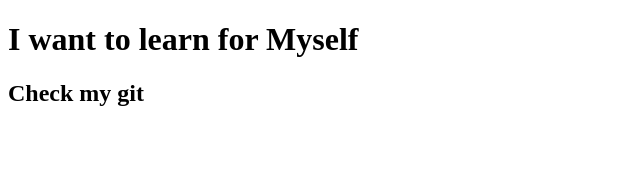
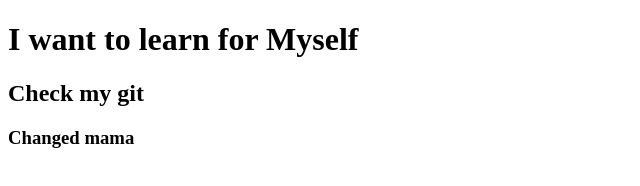
Before and after one commit to folisonjayson/first-website, a plain HTML site: page index.html in a window 1280 px wide. Shown: the whole page, without its empty margins (0-640 px from the left). Drawn offline with Linux system fonts and the light colour scheme.

Commit message:
learned github

```diff
--- a/index.html
+++ b/index.html
@@ -9,5 +9,6 @@
 <body>
     <h1>I want to learn for Myself</h1>
     <h2>Check my git</h2>
+    <h3>Changed mama</h3>
 </body>
 </html>
```
